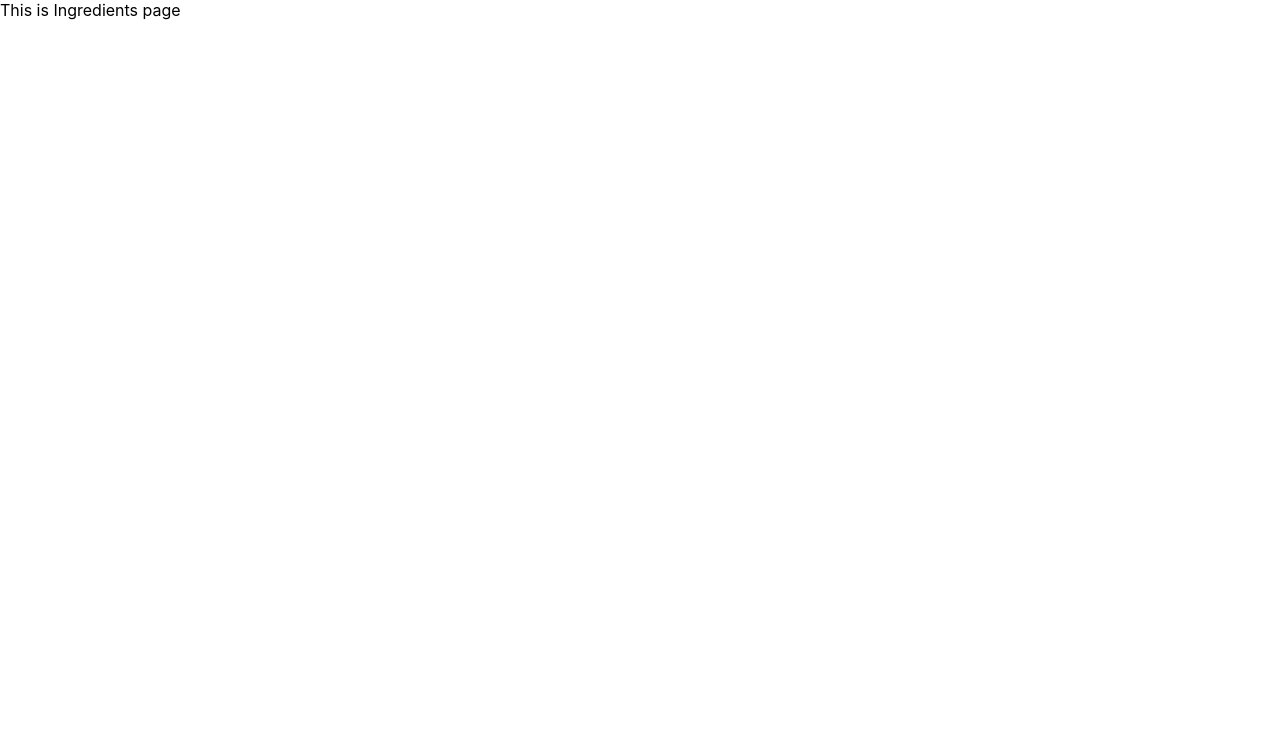
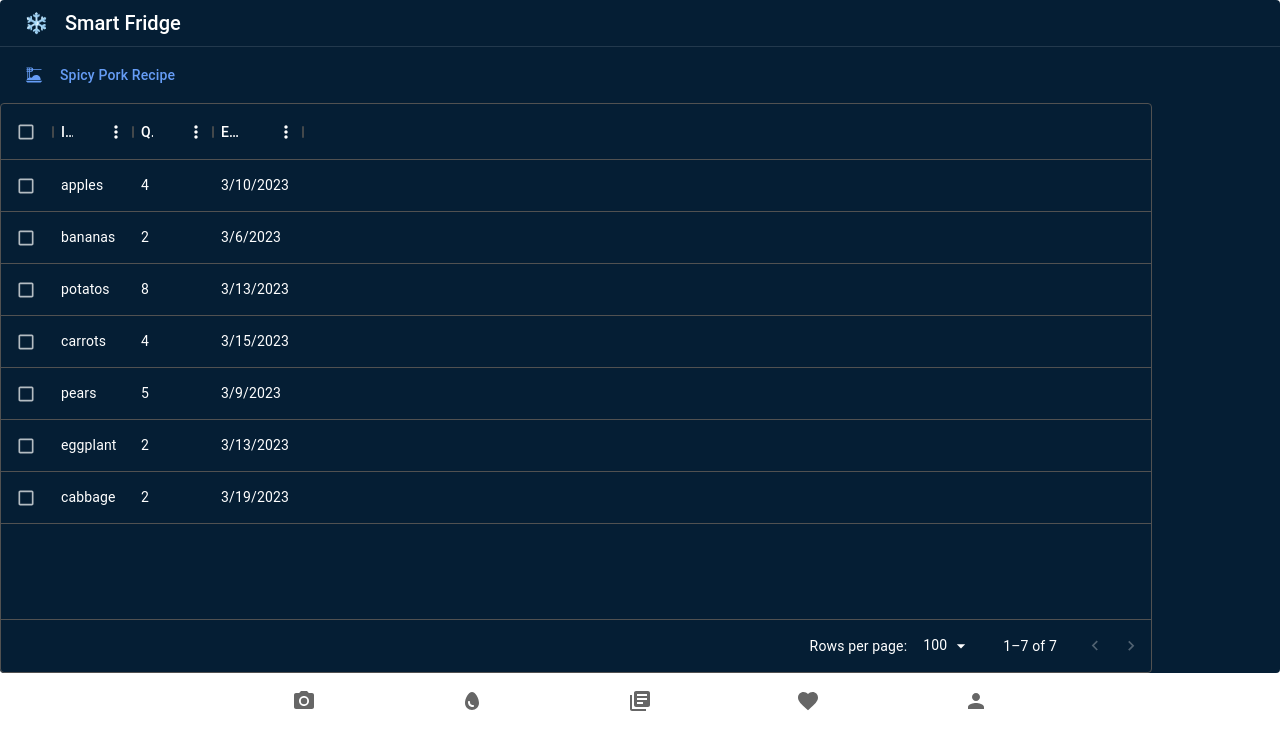
Before and after one commit to Singularity2050/SmartFridge-Client, a React (Create React App) app: page /ingredients in a window 1280 px wide. Shown: the top 750 px of the page. Built offline with nearby package versions, Linux system fonts and the light colour scheme.

Commit message:
ingredient
ingredient

```diff
--- a/src/Components/CameraIcon.js
+++ b/src/Components/CameraIcon.js
@@ -73,7 +73,7 @@ const ImageMarked = styled('span')(({ theme }) => ({
 
 export default function CameraIcon(props) {
     console.log(props)
-    const IconHeight = window.innerHeight-110;
+    const IconHeight = window.innerHeight-130;
     const IconWidth = window.innerWidth;
     return (
         <Box sx={{ display: 'flex', flexWrap: 'wrap', minWidth: IconWidth, minHeight: IconHeight }}>
--- a/src/Components/DataTable.js
+++ b/src/Components/DataTable.js
@@ -1,27 +1,25 @@
 import * as React from 'react';
 import { DataGrid } from '@mui/x-data-grid';
 import {rows} from "../DummyData/dummyFile"
-const columns = [
-    { field: 'id', headerName: 'ID', width: 70 },
-    { field: 'item', headerName: 'Item', width: 130 },
-    { field: 'quantity', headerName: 'Quantity', width: 130 },
-    {
-        field: 'exp',
-        headerName: 'Expire Data',
-        type: 'number',
-        width: 90,
-    },
-];
-
 
 export default function DataTable() {
+    const height = window.innerHeight;
+    const columns = [
+        { field: 'item', headerName: 'Item', width: height/10 },
+        { field: 'quantity', headerName: 'Quantity', width: 80 },
+        {
+            field: 'exp',
+            headerName: 'Expire Data',
+            width: 90,
+        },
+    ];
     return (
-        <div style={{ height: 400, width: '100%' }}>
+        <div style={{ height: window.innerHeight-230, width: '90%' }}>
             <DataGrid
                 rows={rows}
                 columns={columns}
-                pamountSize={5}
-                rowsPerPamountOptions={[5]}
+                pamountSize={4}
+                rowsPerPamountOptions={[4]}
                 checkboxSelection
             />
         </div>
--- a/src/DummyData/dummyFile.js
+++ b/src/DummyData/dummyFile.js
@@ -5,43 +5,43 @@ export const rows =
             id:1,
             item: "apples",
             quantity: 4,
-            exp: 3-10-2023
+            exp: "3/10/2023"
         },
         {
             id:2,
             item: "bananas",
             quantity: 2,
-            exp: 3-6-2023
+            exp: "3/6/2023"
         },
         {
             id:3,
             item: "potatos",
             quantity: 8,
-            exp: 3-13-2023
+            exp: "3/13/2023"
         },
         {
             id:4,
             item: "carrots",
             quantity: 4,
-            exp: 3-15-2023
+            exp: "3/15/2023"
         },
         {
             id:5,
             item: "pears",
             quantity: 5,
-            exp: 3-9-2023
+            exp: "3/9/2023"
         },
         {
             id:6,
             item: "eggplant",
             quantity: 2,
-            exp: 3-13-2023
+            exp: "3/13/2023"
         },
         {
             id:7,
             item: "cabbage",
             quantity: 2,
-            exp: 3-19-2023
+            exp: "3/19/2023"
         },
 
     ]
--- a/src/Pages/Ingredients.js
+++ b/src/Pages/Ingredients.js
@@ -1,9 +1,35 @@
-const Ingredients = () => {
+import * as React from 'react';
+import NavBottom from "../Components/NavBottom";
+import Theme from "../Components/Theme"
+import ListItem from '@mui/material/ListItem';
+import ListItemButton from '@mui/material/ListItemButton';
+import ListItemIcon from '@mui/material/ListItemIcon';
+import ListItemText from '@mui/material/ListItemText';
+import DinnerDiningIcon from '@mui/icons-material/DinnerDining';
+import IngredientDataTable from "../Components/DataTable"
+export default function CustomizedList() {
+
 	return (
 		<>
-			<div>This is Ingredients page</div>
+			<Theme>
+				<ListItem component="div" disablePadding>
+					<ListItemButton sx={{ height: 56 }}>
+						<ListItemIcon>
+							<DinnerDiningIcon color="primary" />
+						</ListItemIcon>
+						<ListItemText
+							primary="Spicy Pork Recipe"
+							primaryTypographyProps={{
+								color: 'primary',
+								fontWeight: 'medium',
+								variant: 'body2',
+							}}
+						/>
+					</ListItemButton>
+				</ListItem>
+				<IngredientDataTable/>
+			</Theme>
+			<NavBottom/>
 		</>
 	);
-};
-
-export default Ingredients;
+}
--- a/src/Pages/Recipes.js
+++ /dev/null
@@ -1,35 +0,0 @@
-import * as React from 'react';
-import NavBottom from "../Components/NavBottom";
-import Theme from "../Components/Theme"
-import ListItem from '@mui/material/ListItem';
-import ListItemButton from '@mui/material/ListItemButton';
-import ListItemIcon from '@mui/material/ListItemIcon';
-import ListItemText from '@mui/material/ListItemText';
-import DinnerDiningIcon from '@mui/icons-material/DinnerDining';
-import IngredientDataTable from "../Components/DataTable"
-export default function CustomizedList() {
-
-    return (
-        <>
-            <Theme>
-                <ListItem component="div" disablePadding>
-                    <ListItemButton sx={{ height: 56 }}>
-                        <ListItemIcon>
-                            <DinnerDiningIcon color="primary" />
-                        </ListItemIcon>
-                        <ListItemText
-                            primary="Spicy Pork Recipe"
-                            primaryTypographyProps={{
-                                color: 'primary',
-                                fontWeight: 'medium',
-                                variant: 'body2',
-                            }}
-                        />
-                    </ListItemButton>
-                </ListItem>
-                <IngredientDataTable/>
-            </Theme>
-        <NavBottom/>
-    </>
-    );
-}
```
